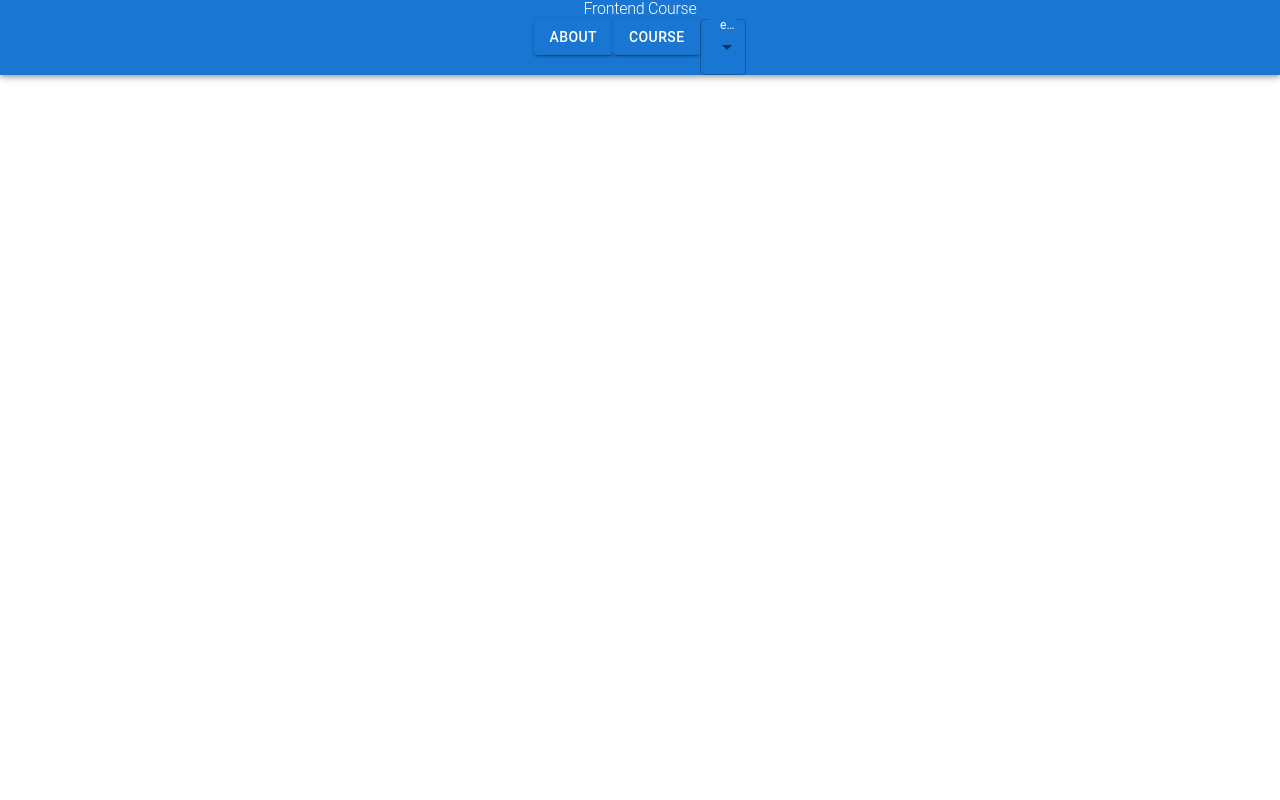
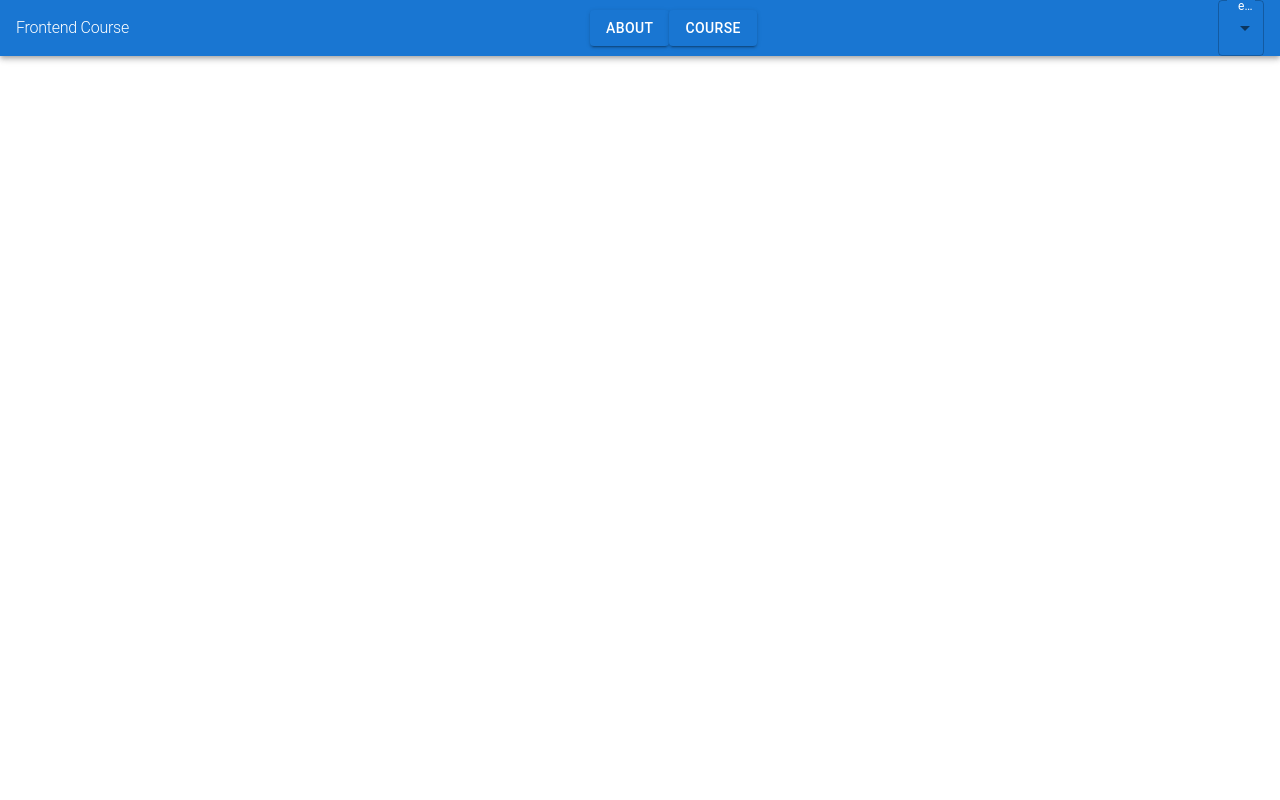
Before and after one commit to OysteinKoder/frontend_kurs, a Next.js app: page / in a window 1280 px wide. Shown: the top 800 px of the page. Built offline with nearby package versions, Linux system fonts and the light colour scheme.

Commit message:
changes to header flex, added boxes to help positioning.

```diff
--- a/components/Header.js
+++ b/components/Header.js
@@ -11,7 +11,9 @@ import {
   MenuItem,
   InputLabel,
   FormControl,
+  Box,
 } from "@mui/material";
+import { Container } from "@mui/system";
 
 //This Header component is being used in all pages for navigation.
 
@@ -28,12 +30,26 @@ const Header = () => {
   return (
     <header>
       <AppBar position="static">
-        <Grid align="center">
-          <Typography variant="h1" style={{ fontSize: "1rem" }}>
+        <Box
+          sx={{ display: "flex" }}
+          alignItems="center"
+          justifyContent="space-between"
+          marginLeft={2}
+          marginRight={2}
+        >
+          <Typography variant="h1" style={{ fontSize: "1rem" }} position="left">
             {translation.header_title}
           </Typography>
+          <Box
+            sx={{ display: "flex" }}
+            alignItems="center"
+            justifyContent="center"
+          >
             <Link href="/about">
-            <Button variant="contained" title={translation.header_navbar_about}>
+              <Button
+                variant="contained"
+                title={translation.header_navbar_about}
+              >
                 {translation.header_navbar_about}
               </Button>
             </Link>
@@ -45,6 +61,12 @@ const Header = () => {
                 {translation.header_navbar_course}
               </Button>
             </Link>
+          </Box>
+          <Box
+            sx={{ display: "flex" }}
+            alignItems="center"
+            justifyContent="center"
+          >
             <FormControl>
               <InputLabel style={{ color: "white", padding: "0.5em" }}>
                 {locale}
@@ -64,7 +86,8 @@ const Header = () => {
                 </MenuItem>
               </Select>
             </FormControl>
-        </Grid>
+          </Box>
+        </Box>
       </AppBar>
     </header>
   );
```
Lines whose indentation alone changed are shown as unchanged.
